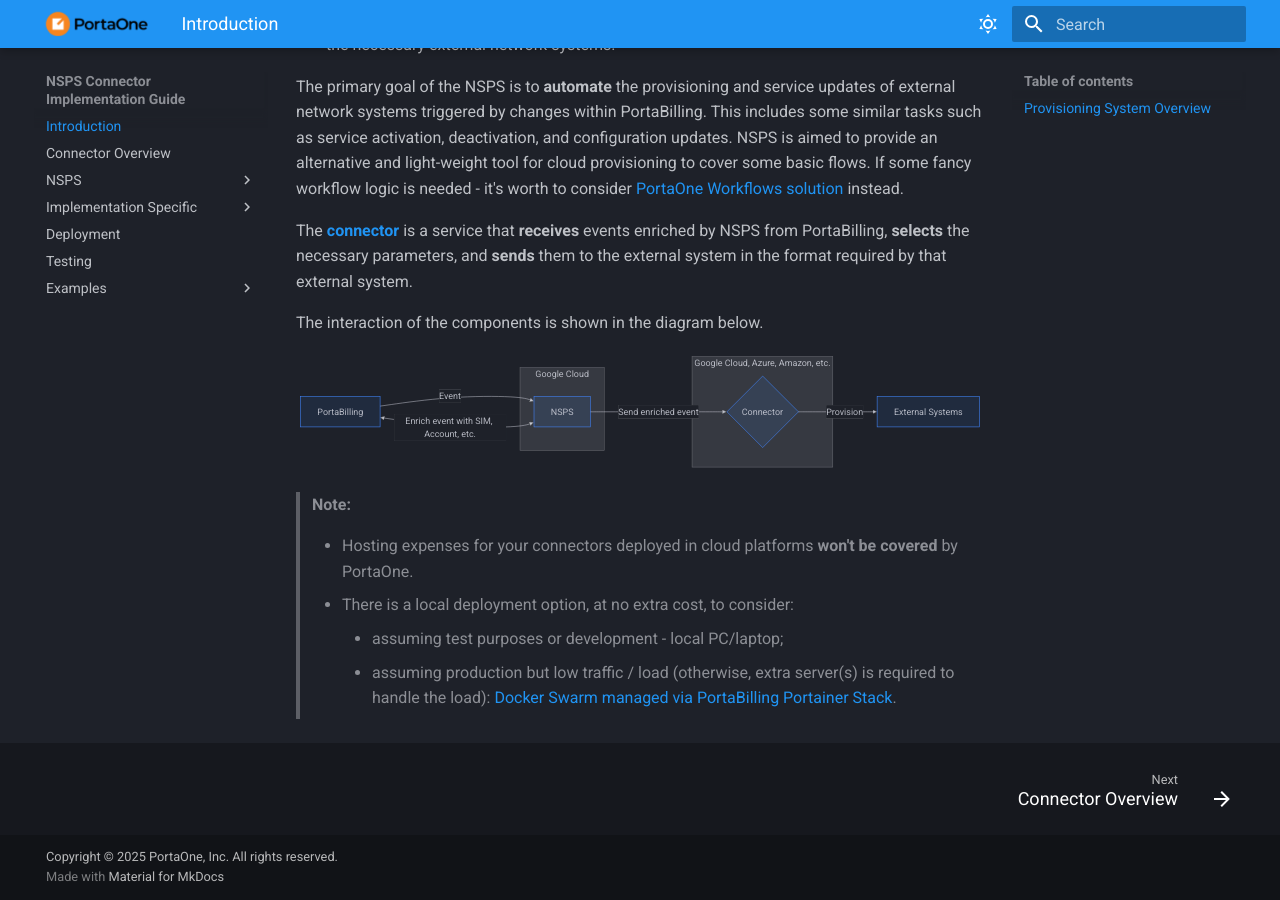
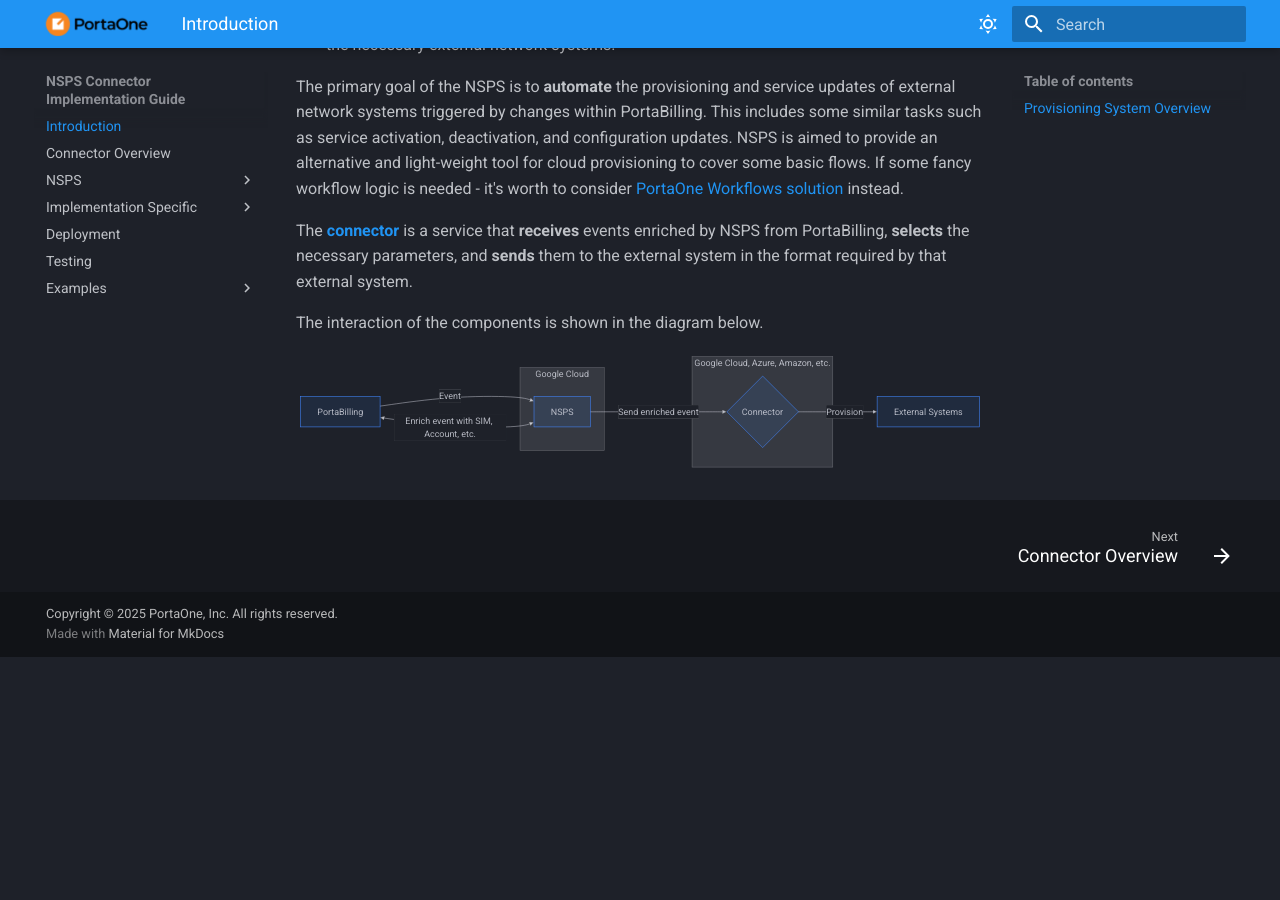
Before and after one commit to Mogorno/NSPS-connector-docs, an MkDocs documentation site: the page built from docs/index.md, in a window 1280 px wide and 900 px high, scrolled down 688 px. Built offline with MkDocs 1.6.1 and Material for MkDocs 9.7.7, drawn with Linux system fonts in a browser that asks for light colours; some web fonts are replaced; after the commit the page ends 1345 px from its top, so only the background shows below that.

Commit message:
Move note about connector's hosting expenses from index.md to deployment.md

````diff
--- a/docs/index.md
+++ b/docs/index.md
@@ -31,13 +31,6 @@
     end
 ```
 
-> **Note:**
->
-> - Hosting expenses for your connectors deployed in cloud platforms **won't be covered** by PortaOne.
-> - There is a local deployment option, at no extra cost, to consider:
->     - assuming test purposes or development - local PC/laptop;
->     - assuming production but low traffic / load (otherwise, extra server(s) is required to handle the load): [Docker Swarm managed via PortaBilling Portainer Stack][docker-swarm].
-
 <!-- Instruction to use MCP server -->
 
 <!-- References -->
````
Also changed, not shown: docs/deployment.md (+7 -0 lines).
